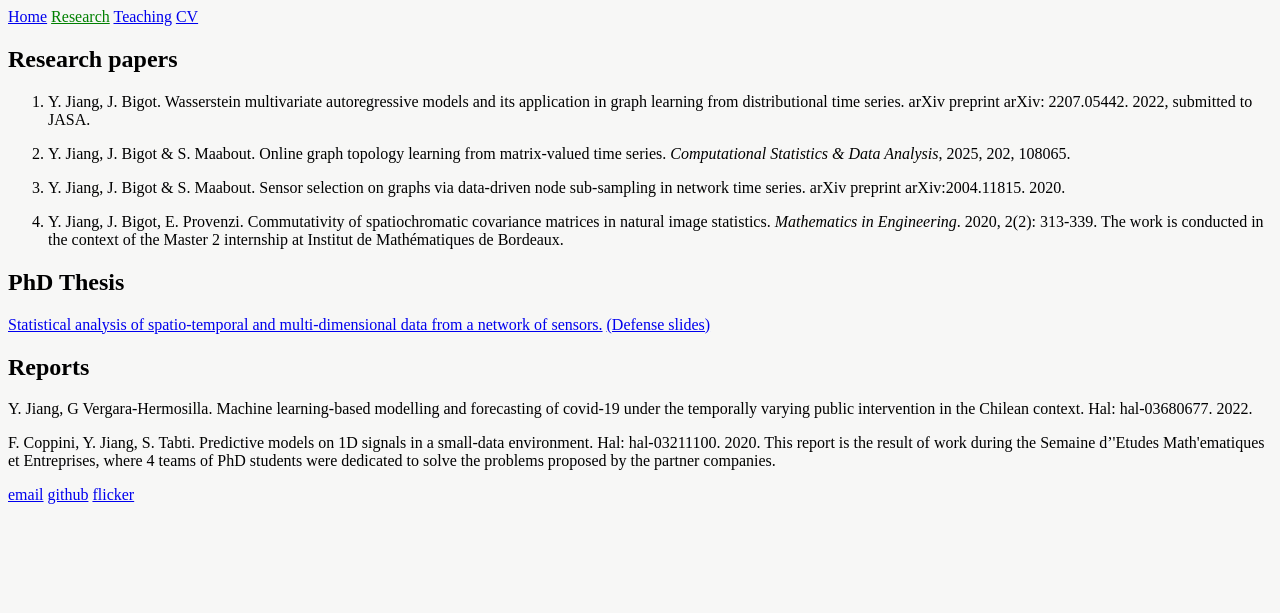
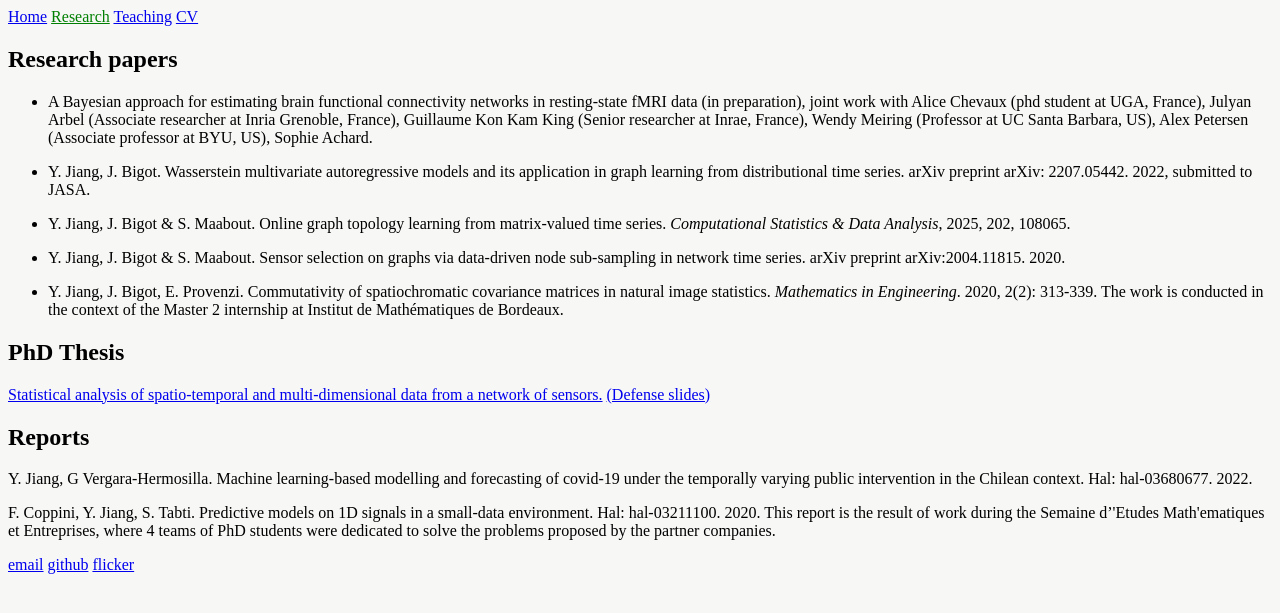
Before and after one commit to yiyej/yiyej.github.io, a Jekyll site: the page built from research.md, in a window 1280 px wide. Shown: the top 613 px of the page. Built offline with Jekyll 4.4.1, drawn with Linux system fonts in a browser that asks for light colours.

Commit message:
Update research.md

```diff
--- a/research.md
+++ b/research.md
@@ -4,14 +4,15 @@ title: Reasearch
 ---
 
 ## Research papers
+- A Bayesian approach for estimating brain functional connectivity networks in resting-state fMRI data (in preparation), joint work with Alice Chevaux (phd student at UGA, France), Julyan Arbel (Associate researcher at Inria Grenoble, France), Guillaume Kon Kam King (Senior researcher at Inrae, France), Wendy Meiring (Professor at UC Santa Barbara, US), Alex Petersen (Associate professor at BYU, US), Sophie Achard.
 
-1. Y. Jiang, J. Bigot. Wasserstein multivariate autoregressive models and its application in graph learning from distributional time series. arXiv preprint arXiv: 2207.05442. 2022, submitted to JASA.
+- Y. Jiang, J. Bigot. Wasserstein multivariate autoregressive models and its application in graph learning from distributional time series. arXiv preprint arXiv: 2207.05442. 2022, submitted to JASA.
 
-2. Y. Jiang, J. Bigot & S. Maabout. Online graph topology learning from matrix-valued time series. *Computational Statistics & Data Analysis*, 2025, 202, 108065.
+- Y. Jiang, J. Bigot & S. Maabout. Online graph topology learning from matrix-valued time series. *Computational Statistics & Data Analysis*, 2025, 202, 108065.
 
-3. Y. Jiang, J. Bigot & S. Maabout. Sensor selection on graphs via data-driven node sub-sampling in network time series.  arXiv preprint arXiv:2004.11815. 2020.
+- Y. Jiang, J. Bigot & S. Maabout. Sensor selection on graphs via data-driven node sub-sampling in network time series.  arXiv preprint arXiv:2004.11815. 2020.
 
-4. Y. Jiang, J. Bigot, E. Provenzi. Commutativity of spatiochromatic covariance matrices in natural image statistics. *Mathematics in Engineering*. 2020, 2(2): 313-339. The work is conducted in the context of the Master 2 internship at Institut de Mathématiques de Bordeaux.
+- Y. Jiang, J. Bigot, E. Provenzi. Commutativity of spatiochromatic covariance matrices in natural image statistics. *Mathematics in Engineering*. 2020, 2(2): 313-339. The work is conducted in the context of the Master 2 internship at Institut de Mathématiques de Bordeaux.
 
 
 ## PhD Thesis
```
